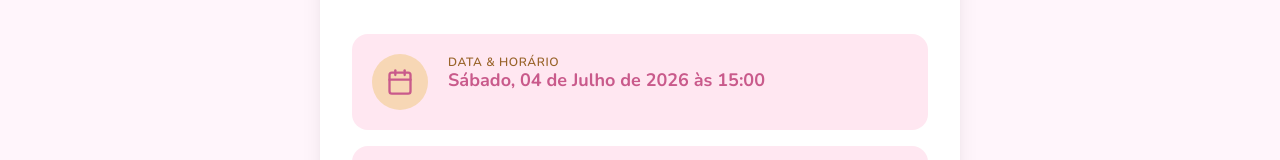
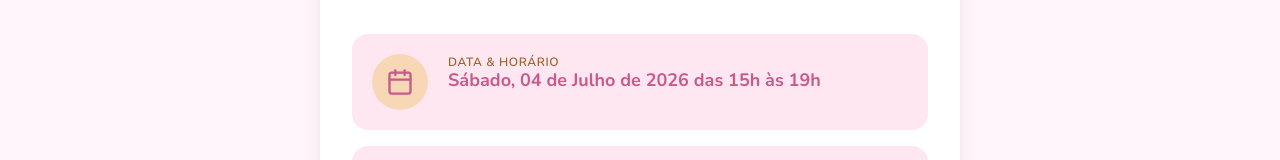
Before and after one commit to victorazv/convite-antonella-1-ano, a plain HTML site: page index.html in a window 1280 px wide. Shown: the part 723-883 px from the top of the page. Drawn offline with nearby package versions, Linux system fonts and the light colour scheme.

Commit message:
Horário: das 15h às 19h

```diff
--- a/index.html
+++ b/index.html
@@ -183,7 +183,7 @@
           </div>
           <div class="info-body">
             <p class="info-label">Data &amp; Horário</p>
-            <p class="info-title">Sábado, 04 de Julho de 2026 às 15:00</p>
+            <p class="info-title">Sábado, 04 de Julho de 2026 das 15h às 19h</p>
           </div>
         </div>
 
```
